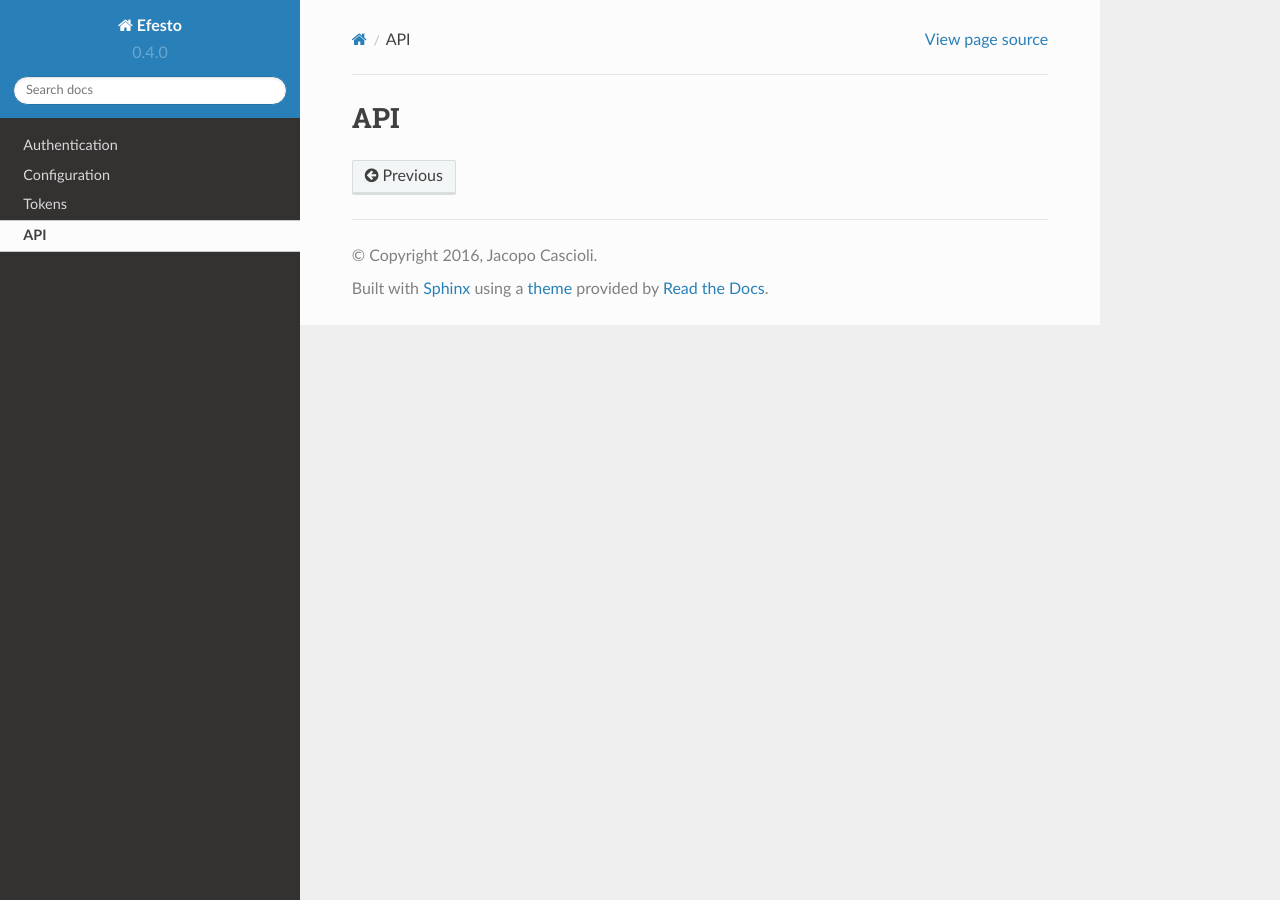
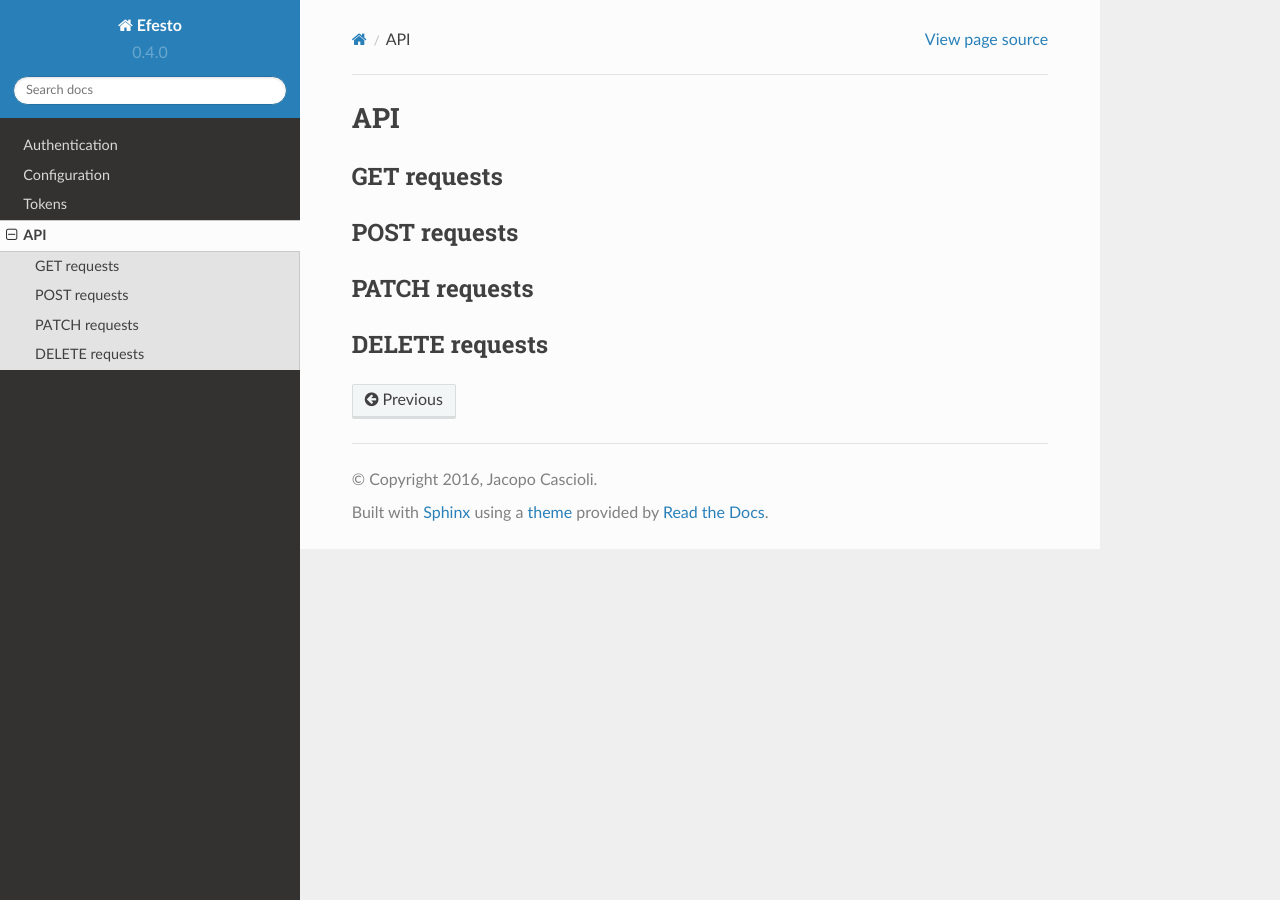
Before and after one commit to gitter-badger/efesto, a Sphinx documentation site: the page built from docs/api.rst, in a window 1280 px wide. Built offline with Sphinx 7.4.7 and the Read the Docs theme 2.0.0, drawn with Linux system fonts in a browser that asks for light colours.

Commit message:
docs(api): add sections for requests types

```diff
--- a/docs/api.rst
+++ b/docs/api.rst
@@ -1,2 +1,14 @@
 API
 ===
+
+GET requests
+############
+
+POST requests
+#############
+
+PATCH requests
+##############
+
+DELETE requests
+###############
```
